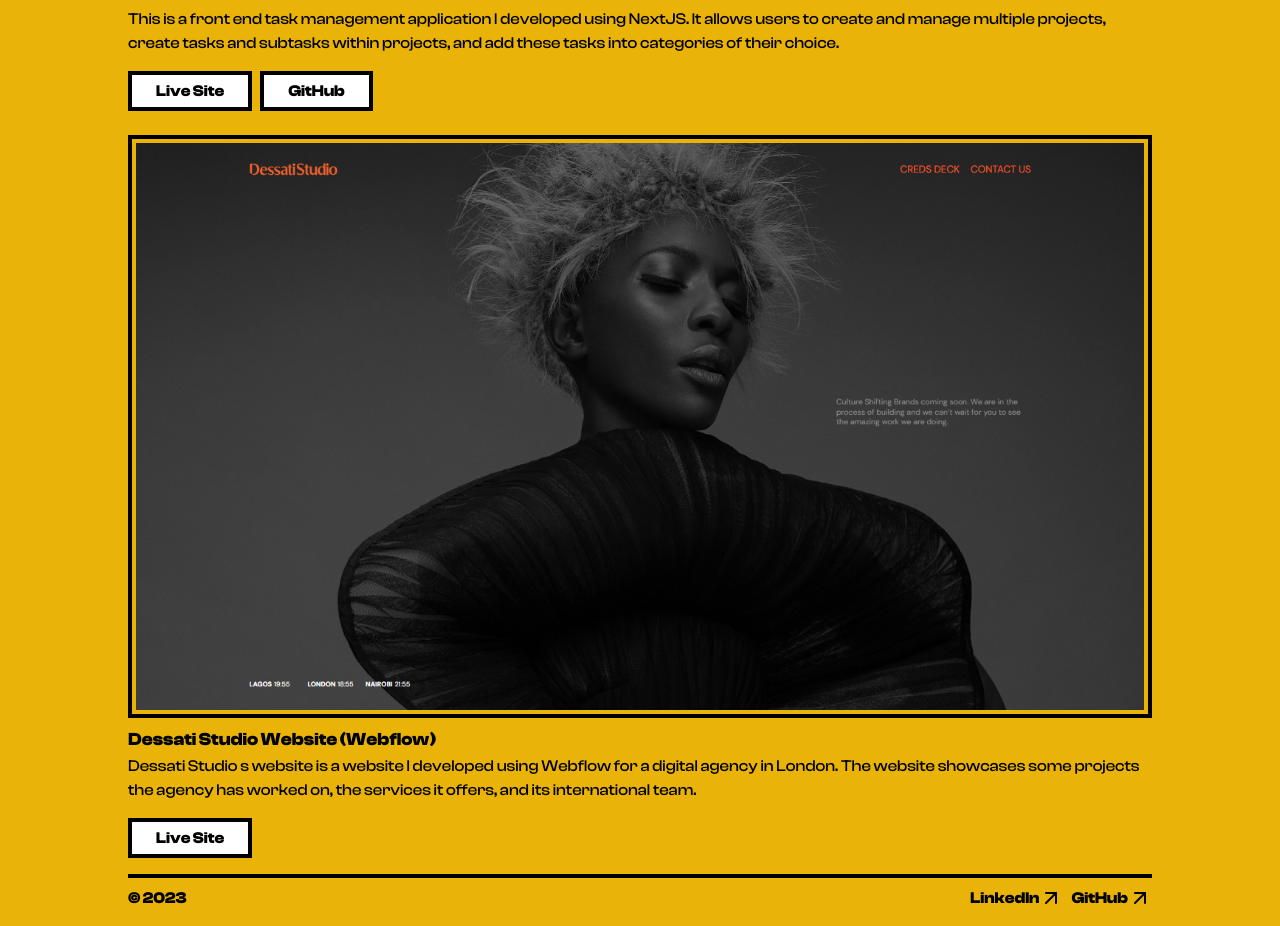
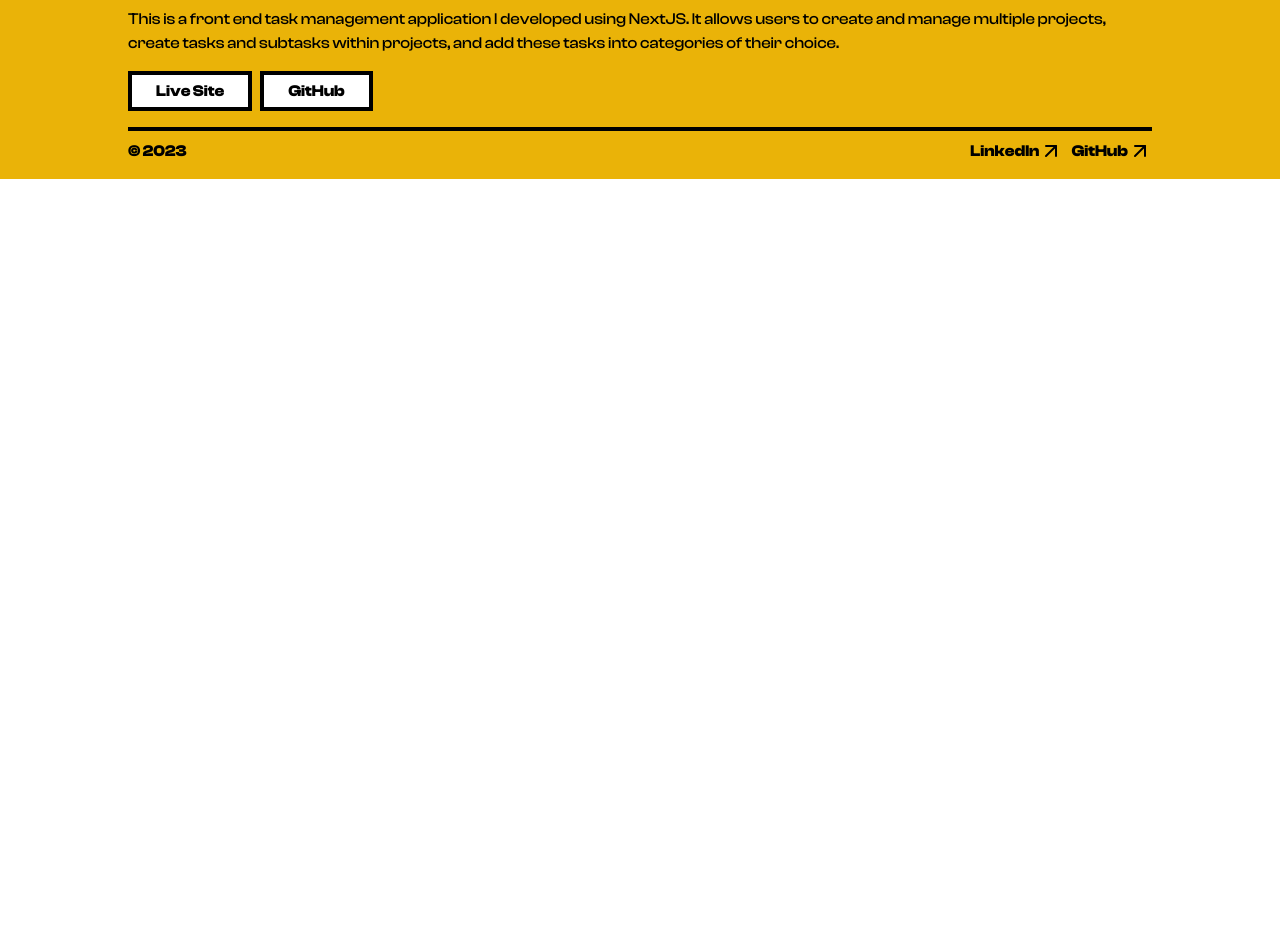
Before and after one commit to danielfayo/daniel-portfolio, a Next.js app: page / in a window 1280 px wide. Shown: the part 2822-3748 px from the top of the page. After the commit the page ends 3001 px from the top, so only its background shows below. Built offline with nearby package versions, Linux system fonts and the light colour scheme.

Commit message:
content: removed dessati studio

```diff
--- a/src/content.ts
+++ b/src/content.ts
@@ -28,15 +28,15 @@ export const content = {
       description:
         " This is a front end task management application I developed using NextJS. It allows users to create and manage multiple projects, create tasks and subtasks within projects, and add these tasks into categories of their choice.",
     },
-    {
-      order: 4,
-      github: "",
-      live: "https://dessatistudio.com",
-      image: "/photos/dessati.png",
-      name: "Dessati Studio Website (Webflow)",
-      description:
-        " Dessati Studio s website is a website I developed using Webflow for a digital agency in London. The website showcases some projects the agency has worked on, the services it offers, and its international team.",
-    },
+    // {
+    //   order: 4,
+    //   github: "",
+    //   live: "https://dessatistudio.com",
+    //   image: "/photos/dessati.png",
+    //   name: "Dessati Studio Website (Webflow)",
+    //   description:
+    //     " Dessati Studio s website is a website I developed using Webflow for a digital agency in London. The website showcases some projects the agency has worked on, the services it offers, and its international team.",
+    // },
   ],
   socials: [
     {site: "LinkedIn", URL: "https://linkedin.com/in/daniel-olufayokunmi-0618a8214"},
```
